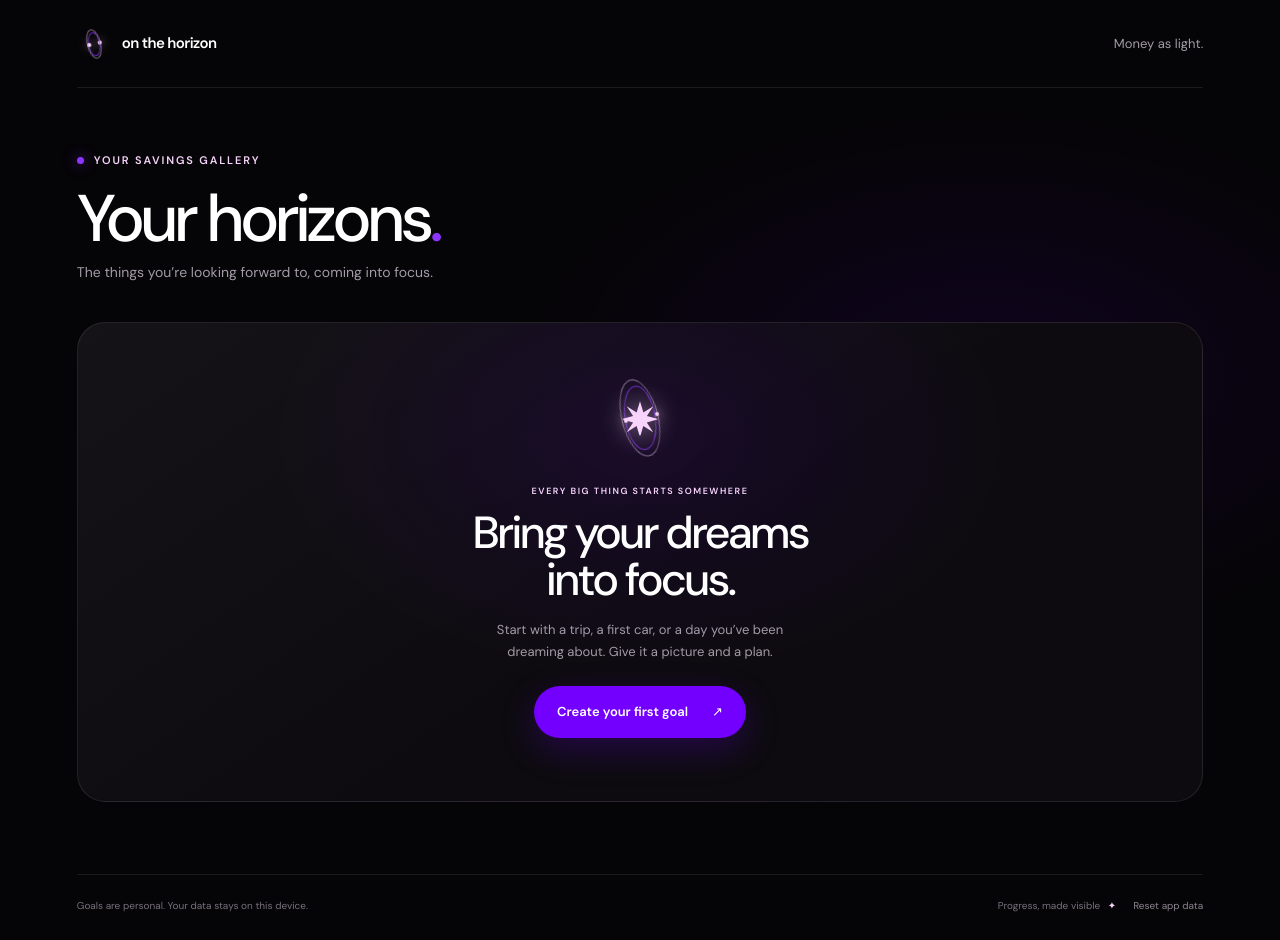
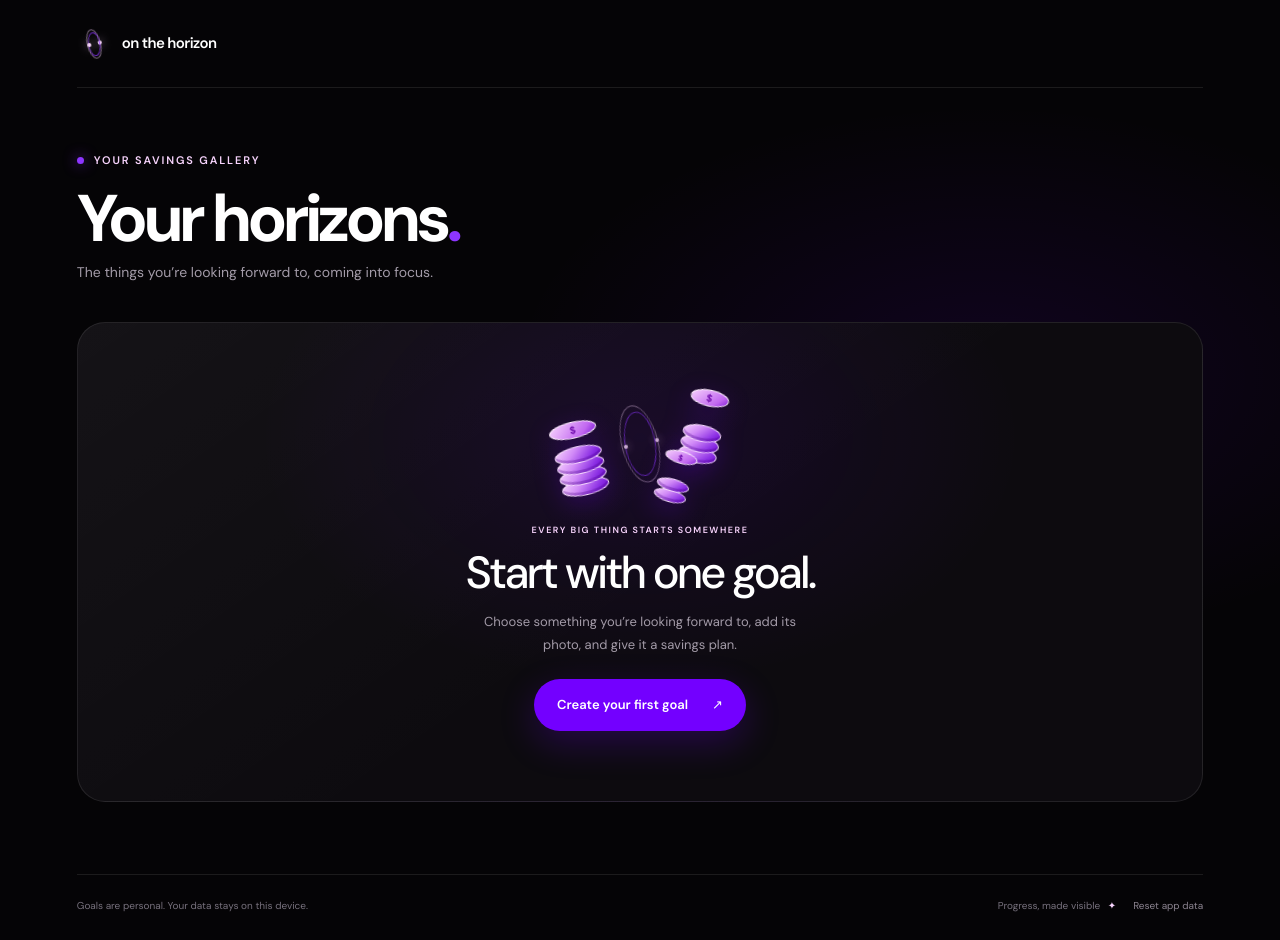
Before and after one commit to Amna-Muhammad-Git/OntheHorizon, a React (Vite) app in the folder frontend/: page / in a window 1280 px wide. Built offline with nearby package versions, Linux system fonts and the light colour scheme.

Commit message:
Improved UI

```diff
--- a/frontend/src/components/BrandMark.jsx
+++ b/frontend/src/components/BrandMark.jsx
@@ -1,11 +1,8 @@
-import StarMark from './StarMark.jsx'
-
-function BrandMark({ className = '', showStar = false }) {
+function BrandMark({ className = '' }) {
   return (
     <span className={`brand-orbit-mark ${className}`.trim()} aria-hidden="true">
       <span className="brand-orbit brand-orbit-one" />
       <span className="brand-orbit brand-orbit-two" />
-      {showStar && <StarMark className="brand-center-star" />}
     </span>
   )
 }
--- a/frontend/src/pages/Dashboard.jsx
+++ b/frontend/src/pages/Dashboard.jsx
@@ -12,7 +12,6 @@ function Dashboard({ goals = [], onCreateGoal, onAddMoney, onOpenGoal, onReset }
           <BrandMark />
           <span>on the horizon</span>
         </a>
-        <span className="topbar-note">Money as light.</span>
       </header>
 
       <section className="dashboard-content">
@@ -38,11 +37,14 @@ function Dashboard({ goals = [], onCreateGoal, onAddMoney, onOpenGoal, onReset }
         ) : (
           <section className="empty-gallery">
             <div className="empty-art" aria-hidden="true">
-              <BrandMark className="empty-brand-mark" showStar />
+              <BrandMark className="empty-brand-mark" />
+              <div className="coin-pile coin-pile-left"><i /><i /><i /><i /><b>$</b></div>
+              <div className="coin-pile coin-pile-right"><i /><i /><i /><b>$</b></div>
+              <div className="coin-pile coin-pile-small"><i /><i /><b>$</b></div>
             </div>
             <p className="empty-kicker">EVERY BIG THING STARTS SOMEWHERE</p>
-            <h2>Bring your dreams<br />into focus.</h2>
-            <p className="empty-description">Start with a trip, a first car, or a day you’ve been dreaming about. Give it a picture and a plan.</p>
+            <h2>Start with one goal.</h2>
+            <p className="empty-description">Choose something you’re looking forward to, add its photo, and give it a savings plan.</p>
             <Button onClick={onCreateGoal}>Create your first goal <span aria-hidden="true">↗</span></Button>
           </section>
         )}
--- a/frontend/src/styles/index.css
+++ b/frontend/src/styles/index.css
@@ -92,7 +92,7 @@ a { color: inherit; text-decoration: none; }
 .dashboard-shell { min-height: 100vh; }
 .dashboard-content { width: 100%; max-width: 1240px; flex: 1; margin: 0 auto; padding: clamp(54px, 8vh, 86px) 0 72px; }
 .dashboard-heading { display: flex; align-items: flex-end; justify-content: space-between; gap: 24px; margin-bottom: 39px; }
-.dashboard-heading h1 { margin: 17px 0 9px; font-size: clamp(43px, 6vw, 66px); font-weight: 500; letter-spacing: -.075em; line-height: 1; }
+.dashboard-heading h1 { margin: 17px 0 9px; font-family: 'DM Sans', sans-serif; font-size: clamp(43px, 6vw, 66px); font-weight: 700; letter-spacing: -.075em; line-height: 1; }
 .heading-period { color: var(--color-violet-bright); }
 .dashboard-subtitle { margin: 0; color: var(--color-muted); font-size: 14px; line-height: 1.6; }
 .goal-grid { display: grid; grid-template-columns: repeat(3, minmax(0, 1fr)); gap: 21px; }
@@ -125,9 +125,21 @@ a { color: inherit; text-decoration: none; }
 .new-goal-plus { display: grid; width: 42px; height: 42px; place-items: center; border-radius: 50%; background: rgb(248 212 253 / 9%); color: var(--color-lilac); font-size: 21px; }
 
 .empty-gallery { display: flex; min-height: 480px; flex-direction: column; align-items: center; justify-content: center; padding: 25px 20px 38px; border: 1px solid var(--color-line); border-radius: 28px; background: radial-gradient(ellipse at 50% 24%, rgb(115 0 255 / 10%), transparent 48%), linear-gradient(145deg, rgb(255 255 255 / 3%), transparent 55%), #0d0b0f; text-align: center; }
-.empty-art { position: relative; width: 90px; height: 90px; margin-bottom: 22px; }
-.empty-brand-mark { width: 90px; height: 90px; }
-.empty-brand-mark .brand-center-star { filter: drop-shadow(0 0 14px rgb(248 212 253 / 80%)); }
+.empty-art { position: relative; width: 190px; height: 126px; margin-bottom: 18px; }
+.empty-brand-mark { position: absolute; top: 19px; left: 50px; width: 90px; height: 90px; opacity: .8; }
+.coin-pile { position: absolute; z-index: 1; width: 48px; height: 76px; filter: drop-shadow(0 8px 13px rgb(115 0 255 / 24%)); }
+.coin-pile i { position: absolute; bottom: calc(var(--coin-level, 0) * 11px); left: 0; width: 100%; height: 17px; border: 1px solid rgb(255 236 255 / 85%); border-radius: 50%; background: linear-gradient(135deg, #f8d4fd 0%, #d18af7 38%, #8c2fe4 75%, #6500cb 100%); box-shadow: inset 0 -3px 0 rgb(70 0 128 / 30%); }
+.coin-pile i:nth-child(1) { --coin-level: 0; }
+.coin-pile i:nth-child(2) { --coin-level: 1; }
+.coin-pile i:nth-child(3) { --coin-level: 2; }
+.coin-pile i:nth-child(4) { --coin-level: 3; }
+.coin-pile b { position: absolute; top: 1px; left: 50%; display: grid; width: 100%; height: 17px; place-items: center; border: 1px solid #fff0ff; border-radius: 50%; background: linear-gradient(135deg, #f8d4fd, #c167f0 72%, #7b18d6); color: #7310af; font-size: 10px; font-weight: 700; transform: translateX(-50%); }
+.coin-pile-left { bottom: 10px; left: 10px; transform: rotate(-13deg); }
+.coin-pile-right { top: 8px; right: 12px; width: 39px; transform: rotate(12deg); }
+.coin-pile-small { right: 43px; bottom: 3px; width: 33px; height: 54px; transform: rotate(16deg); }
+.coin-pile-small i { height: 13px; }
+.coin-pile-small i:nth-child(3) { --coin-level: 2; }
+.coin-pile-small b { height: 13px; font-size: 8px; }
 .empty-kicker { margin: 0 0 12px; color: var(--color-lilac); font-size: 9px; font-weight: 600; letter-spacing: .17em; }
 .empty-gallery h2 { margin: 0; font-size: clamp(33px, 5vw, 45px); font-weight: 500; letter-spacing: -.065em; line-height: 1.04; }
 .empty-description { max-width: 330px; margin: 15px 0 23px; color: #a39ba8; font-size: 13px; line-height: 1.7; }
```
Also changed, not shown: 5 other files (tests, documents, lock files or other folders).
